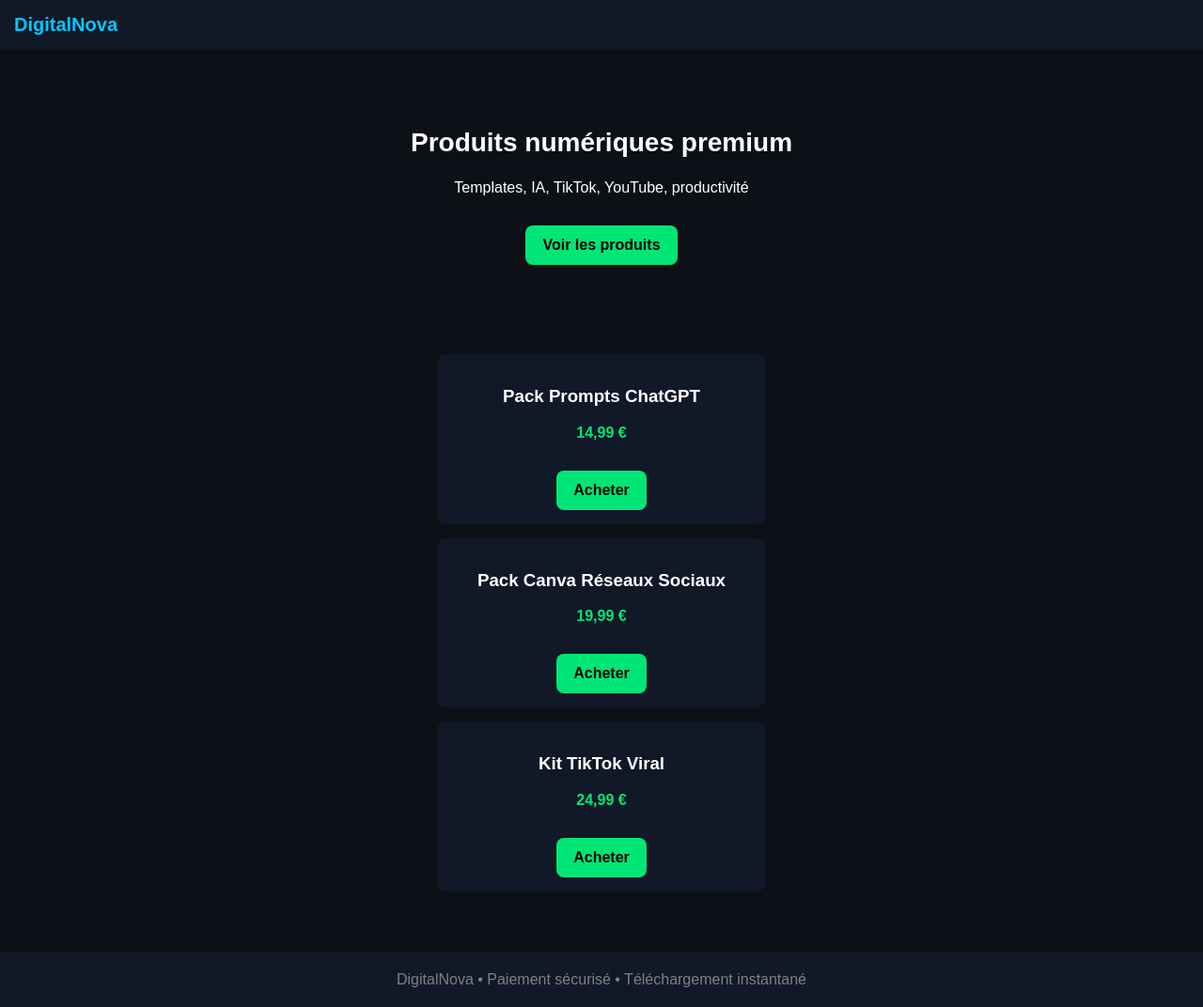
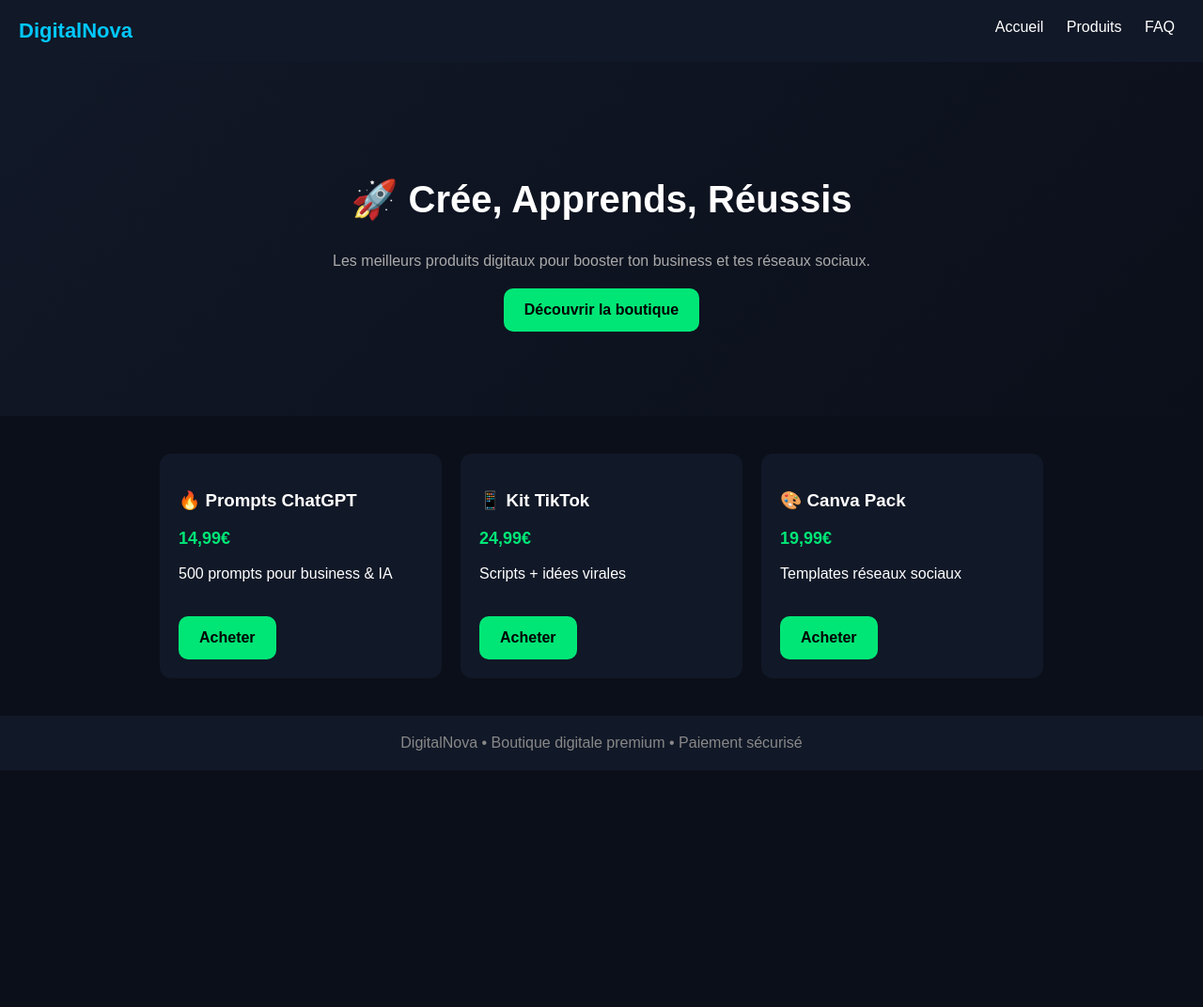
Before and after one commit to digitalnova-shop/digitalnova-site, a plain HTML site: page index.html in a window 1280 px wide. Shown: the whole page at 94% size. After the commit the page ends 820 px from the top, so only its background shows below. Drawn offline with Linux system fonts and the light colour scheme.

Commit message:
Enhance index.html with new styles and content
Updated the title and various styles for improved layout and aesthetics. Modified product descriptions and added navigation links.

```diff
--- a/index.html
+++ b/index.html
@@ -3,115 +3,145 @@
 <head>
 <meta charset="UTF-8">
 <meta name="viewport" content="width=device-width, initial-scale=1.0">
-<title>DigitalNova</title>
+<title>DigitalNova - Boutique Premium</title>
 
 <style>
 body {
   margin: 0;
   font-family: Arial;
-  background: #0D1117;
+  background: #0B0F1A;
   color: white;
 }
 
+/* HEADER */
 header {
-  display: flex;
-  justify-content: space-between;
-  align-items: center;
-  padding: 15px;
-  background: #111827;
+  display:flex;
+  justify-content:space-between;
+  padding:20px;
+  background:#111827;
 }
 
 .logo {
-  font-size: 20px;
-  font-weight: bold;
-  color: #00C8FF;
+  font-size:22px;
+  font-weight:bold;
+  color:#00C8FF;
 }
 
+nav a {
+  margin:0 10px;
+  color:white;
+  text-decoration:none;
+}
+
+/* HERO */
 .hero {
-  text-align: center;
-  padding: 60px 20px;
+  text-align:center;
+  padding:90px 20px;
+  background: linear-gradient(135deg,#111827,#0B0F1A);
 }
 
 .hero h1 {
-  font-size: 28px;
+  font-size:40px;
+}
+
+.hero p {
+  color:#aaa;
+  max-width:600px;
+  margin:auto;
 }
 
 .btn {
-  display: inline-block;
-  padding: 12px 18px;
-  margin-top: 15px;
-  background: #00E676;
-  color: black;
-  text-decoration: none;
-  border-radius: 8px;
-  font-weight: bold;
+  display:inline-block;
+  margin-top:20px;
+  padding:14px 22px;
+  background:#00E676;
+  color:black;
+  font-weight:bold;
+  border-radius:10px;
+  text-decoration:none;
 }
 
+/* PRODUCTS */
 .products {
-  padding: 20px;
-  text-align: center;
+  display:flex;
+  flex-wrap:wrap;
+  justify-content:center;
+  padding:40px;
+  gap:20px;
 }
 
 .card {
-  background: #111827;
-  margin: 15px auto;
-  padding: 15px;
-  border-radius: 10px;
-  max-width: 320px;
+  background:#111827;
+  padding:20px;
+  border-radius:12px;
+  width:260px;
+  transition:0.3s;
+}
+
+.card:hover {
+  transform:scale(1.05);
 }
 
 .price {
-  color: #00E676;
-  font-weight: bold;
+  color:#00E676;
+  font-size:18px;
+  font-weight:bold;
 }
 
+/* FOOTER */
 footer {
-  text-align: center;
-  padding: 20px;
-  background: #111827;
-  color: gray;
-  margin-top: 30px;
+  text-align:center;
+  padding:20px;
+  background:#111827;
+  color:#888;
 }
 </style>
-
 </head>
 
 <body>
 
 <header>
   <div class="logo">DigitalNova</div>
+  <nav>
+    <a href="#">Accueil</a>
+    <a href="#products">Produits</a>
+    <a href="#">FAQ</a>
+  </nav>
 </header>
 
 <section class="hero">
-  <h1>Produits numériques premium</h1>
-  <p>Templates, IA, TikTok, YouTube, productivité</p>
-  <a class="btn" href="#products">Voir les produits</a>
+  <h1>🚀 Crée, Apprends, Réussis</h1>
+  <p>Les meilleurs produits digitaux pour booster ton business et tes réseaux sociaux.</p>
+  <a class="btn" href="#products">Découvrir la boutique</a>
 </section>
 
 <section class="products" id="products">
 
   <div class="card">
-    <h3>Pack Prompts ChatGPT</h3>
-    <p class="price">14,99 €</p>
+    <h3>🔥 Prompts ChatGPT</h3>
+    <p class="price">14,99€</p>
+    <p>500 prompts pour business & IA</p>
     <a class="btn" href="TON-LIEN-STRIPE">Acheter</a>
   </div>
 
   <div class="card">
-    <h3>Pack Canva Réseaux Sociaux</h3>
-    <p class="price">19,99 €</p>
+    <h3>📱 Kit TikTok</h3>
+    <p class="price">24,99€</p>
+    <p>Scripts + idées virales</p>
     <a class="btn" href="TON-LIEN-STRIPE">Acheter</a>
   </div>
 
   <div class="card">
-    <h3>Kit TikTok Viral</h3>
-    <p class="price">24,99 €</p>
+    <h3>🎨 Canva Pack</h3>
+    <p class="price">19,99€</p>
+    <p>Templates réseaux sociaux</p>
     <a class="btn" href="TON-LIEN-STRIPE">Acheter</a>
   </div>
 
 </section>
 
 <footer>
-  DigitalNova • Paiement sécurisé • Téléchargement instantané
+  DigitalNova • Boutique digitale premium • Paiement sécurisé
 </footer>
 
 </body>
```
